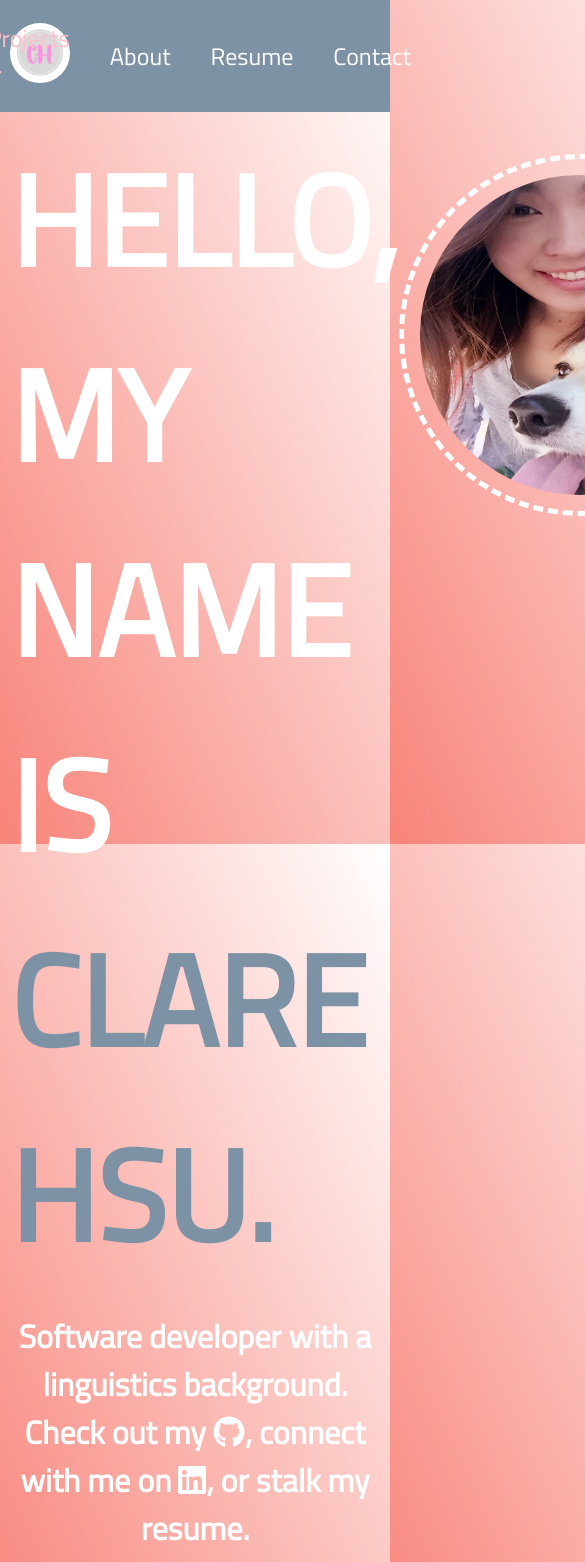
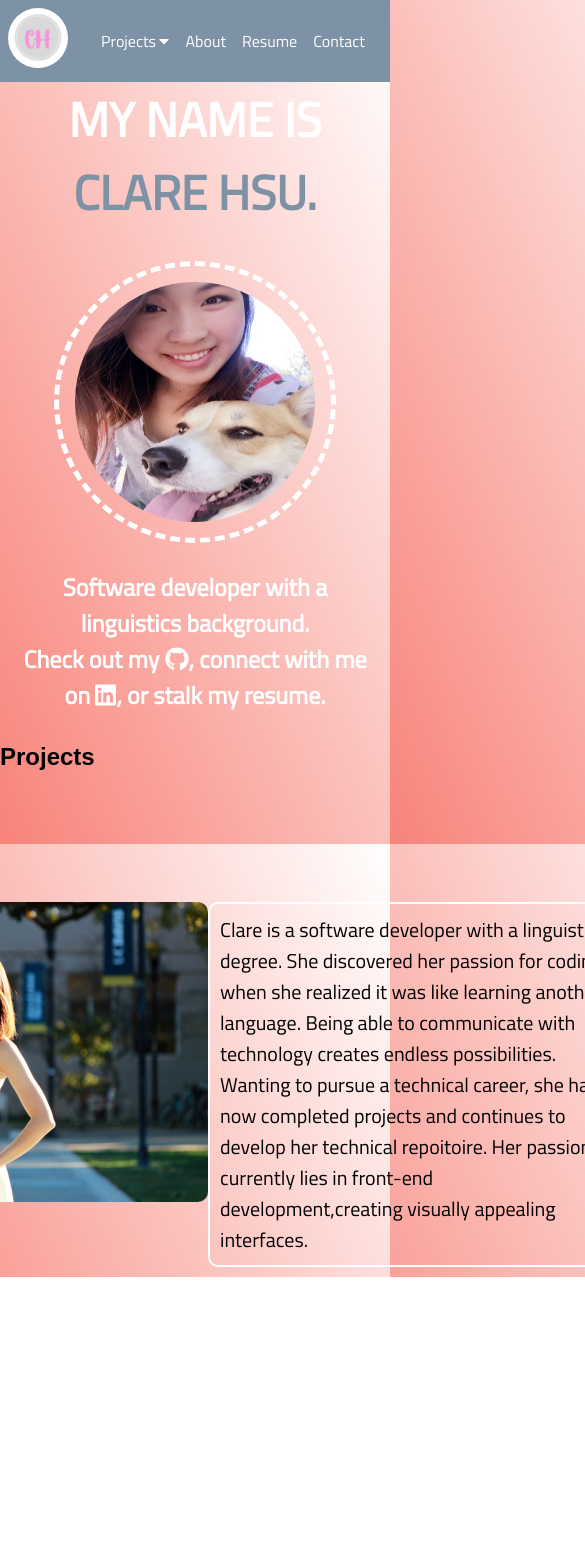
Before and after one commit to clarehsu390/portfolio, a React (Create React App) app: page / in a window 390 px wide. Shown: the top 1562 px of the page, 585 px wide, since content can reach past the window. After the commit the page ends 1277 px from the top, so only its background shows below. Built offline with nearby package versions, Linux system fonts and the light colour scheme.

Commit message:
optimize homepage for mobile screen

```diff
--- a/src/components/About.css
+++ b/src/components/About.css
@@ -1,30 +1,30 @@
 .about {
-    width: 70%;
     margin: auto;
 }
 .about > * {
     display: flex;
     font-family: 'Titillium Web', sans-serif;
     align-items: center;
-    justify-content: space-between;
+    /* justify-content: space-between; */
     /* padding: 2em;
     margin: 1em; */
 
 }
 
 .about__section {
+    justify-content: center;
     padding: 10px;
 
 }
-
 .about__article {
     display: flex;
     flex-direction: row;
-    justify-content: space-between;
+    justify-content: space-around;
 }
 #about-image {
     height: 300px;
     width: 450px;
+    border-radius: 10px;
 }
 
 #about-title {
@@ -32,9 +32,13 @@
 }
 
 .about__description {
-    /* width: 50%; */
+    width: 400px;
     font-size: 20px;
     border: solid 2px white;
     border-radius: 10px;
     padding: 10px;
 }
+.about__title{
+    width: 900px;
+    justify-content: space-around;
+}
--- a/src/components/About.js
+++ b/src/components/About.js
@@ -1,9 +1,10 @@
 import React from 'react';
 import './About.css';
+import ReactDOM from 'react-dom';
 export default class About extends React.Component {
     render() {
         return (
-            <div className="about">
+            <div id="about"className="about">
             <section className="about__section">
             <div className="about__title">
                 <h2 id="about-title">About Me</h2>
--- a/src/components/App.js
+++ b/src/components/App.js
@@ -5,9 +5,8 @@ import './App.css';
 
 const App = () => {
   return (
-    <HashRouter>
       <Page />
-    </HashRouter>
+
   );
 };
 
--- a/src/components/Homepage.css
+++ b/src/components/Homepage.css
@@ -2,9 +2,7 @@
     display: flex;
     font-family: 'Titillium Web', sans-serif;
     flex-direction: column;
-    /* padding: 2em;
-    margin: 1em; */
-
+    width: 100%;
 }
 .page__header {
     display: flex;
@@ -15,17 +13,17 @@
 }
 .page__title {
     margin-bottom: 0em;
-    margin-top: 0em;
+    /* margin-top: 0em; */
     color: white;
-   font-size: 8em;
-   animation: slideLeft 2s;
+    font-size: 8em;
+    animation: slideLeft 2s;
 }
 
 .name {
     color: #7d92a5;
 }
 .page__photo {
-    margin-top: 2em;
+    margin-top: 7em;
     height: 20em;
     width: 20em;
     border: dashed 5px white;
@@ -109,3 +107,25 @@
         transform: scale(1.2)
     }
 }
+@media only screen and (max-width: 600px) {
+    .page__header {
+       display: flex;
+       flex-direction: column;
+       text-align: center;
+    }
+    .page__title {
+        margin-bottom: 0em;
+        margin-top: 0em;
+        color: white;
+        font-size: 3em;
+        animation: slideLeft 2s;
+    }
+    .page__photo {
+        margin-top: 2em;
+        height: 15em;
+        width: 15em;
+    }
+    .page__text{
+        font-size: 1.5em;
+    }
+}
--- a/src/components/Homepage.js
+++ b/src/components/Homepage.js
@@ -1,5 +1,7 @@
 import React from 'react';
 import './Homepage.css';
+import ProjectIndex from './Projects';
+import About from './About';
 export default class Homepage extends React.Component {
     componentDidMount() {
         this.displayLater();
@@ -13,6 +15,7 @@ export default class Homepage extends React.Component {
     }
     render() {
         return (
+            <div>
             <div className="homepage">
                 <header className='page__header'>
                     <h1 className='page__title'>
@@ -35,9 +38,11 @@ export default class Homepage extends React.Component {
                     or stalk my resume.
                     </h2>
                     </section>
+                </div>
 
-
-            </div>
+                <ProjectIndex/>
+                <About/>
+                </div>
         );
 
     }
--- a/src/components/Navbar.css
+++ b/src/components/Navbar.css
@@ -1,6 +1,9 @@
 .navbar{
     display: flex;
     align-items: center;
+    position: fixed;
+    top: 0px;
+    width: 100vw;
     background: #7d92a5;
     font-family: 'Titillium Web', sans-serif;
 }
@@ -27,3 +30,15 @@
 .navbar__links a:hover{
    color: pink;
 }
+@media only screen and (max-width: 600px) {
+    .navbar__links {
+        justify-content: center;
+    }
+    .navbar__links a {
+        padding: 0.5em;
+        font-size: 1em;
+    }
+    .logo {
+        padding: 0.5em;
+    }
+}
--- a/src/components/Navbar.js
+++ b/src/components/Navbar.js
@@ -6,12 +6,12 @@ export default class Navbar extends React.Component {
     render() {
         return(
             <div className="navbar">
-            <Link to="/"> <img className="logo" src={require('../logo.jpg')}/></Link>
+            <a href="/"> <img className="logo" src={require('../logo.jpg')}/></a>
             <nav className="navbar__links">
-                <Link to="/projects">Projects <i className="fas fa-caret-down"></i></Link>
-                <Link to="/about">About</Link>
-                <Link to="/resume">Resume</Link>
-                <Link to="/contact">Contact</Link>
+                <a href="#projects">Projects <i className="fas fa-caret-down"></i></a>
+                <a href="#about">About</a>
+                <a href="#resume">Resume</a>
+                <a href="#contact">Contact</a>
 
             </nav>
             </div>
--- a/src/components/Page.js
+++ b/src/components/Page.js
@@ -7,10 +7,8 @@ import HomePage from './Homepage';
 import Navbar from './Navbar';
 const Page = () => (
     <div>
-        <Route path="/" component={ Navbar }/>
-        <Route exact path='/' component={ HomePage }/>
-        <Route path='/about' component={ About }/>
-        <Route path='/projects' component={ ProjectIndex }/>
+        <Navbar/>
+        <HomePage/>
         </div>
 );
 
--- a/src/components/Projects.js
+++ b/src/components/Projects.js
@@ -3,7 +3,9 @@ import React from 'react';
 export default class Projects extends React.Component {
     render() {
         return (
-            <div></div>
+            <div>
+                <h2>Projects</h2>
+            </div>
         );
     }
 }
```
